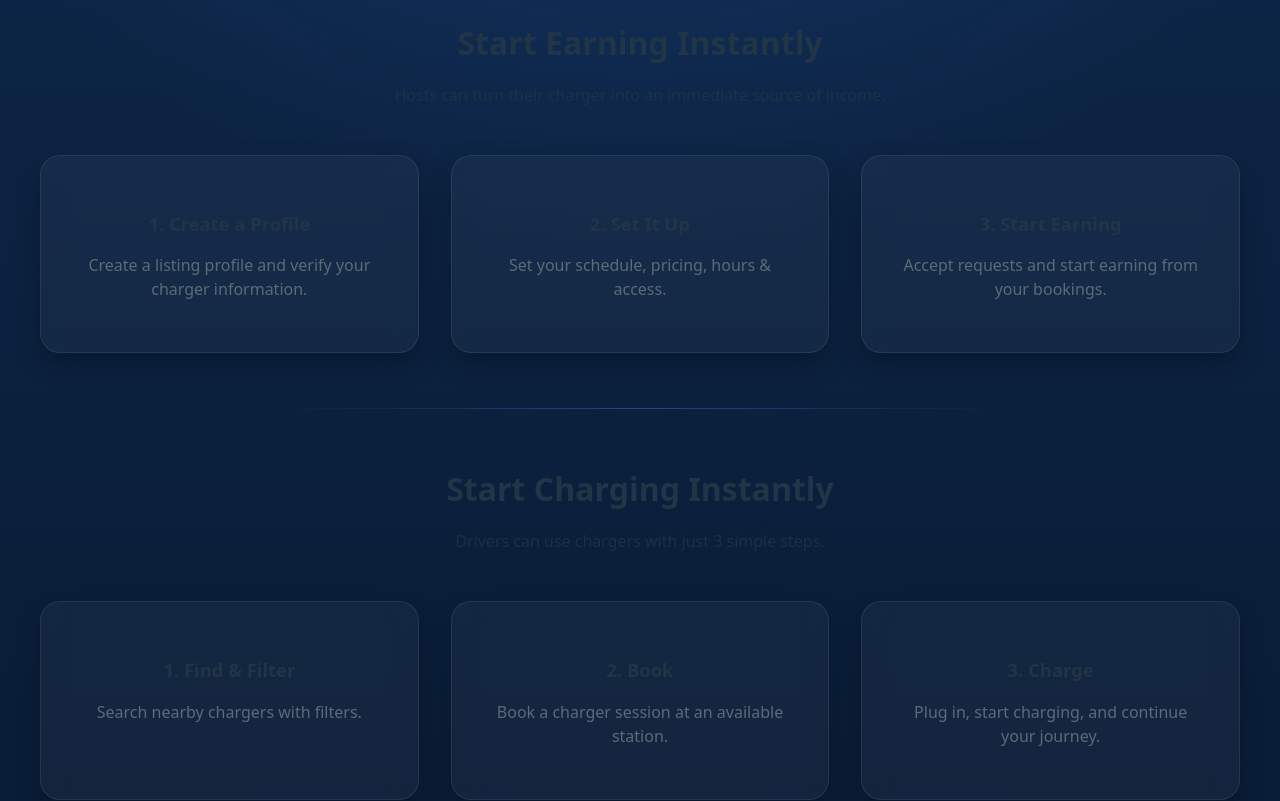
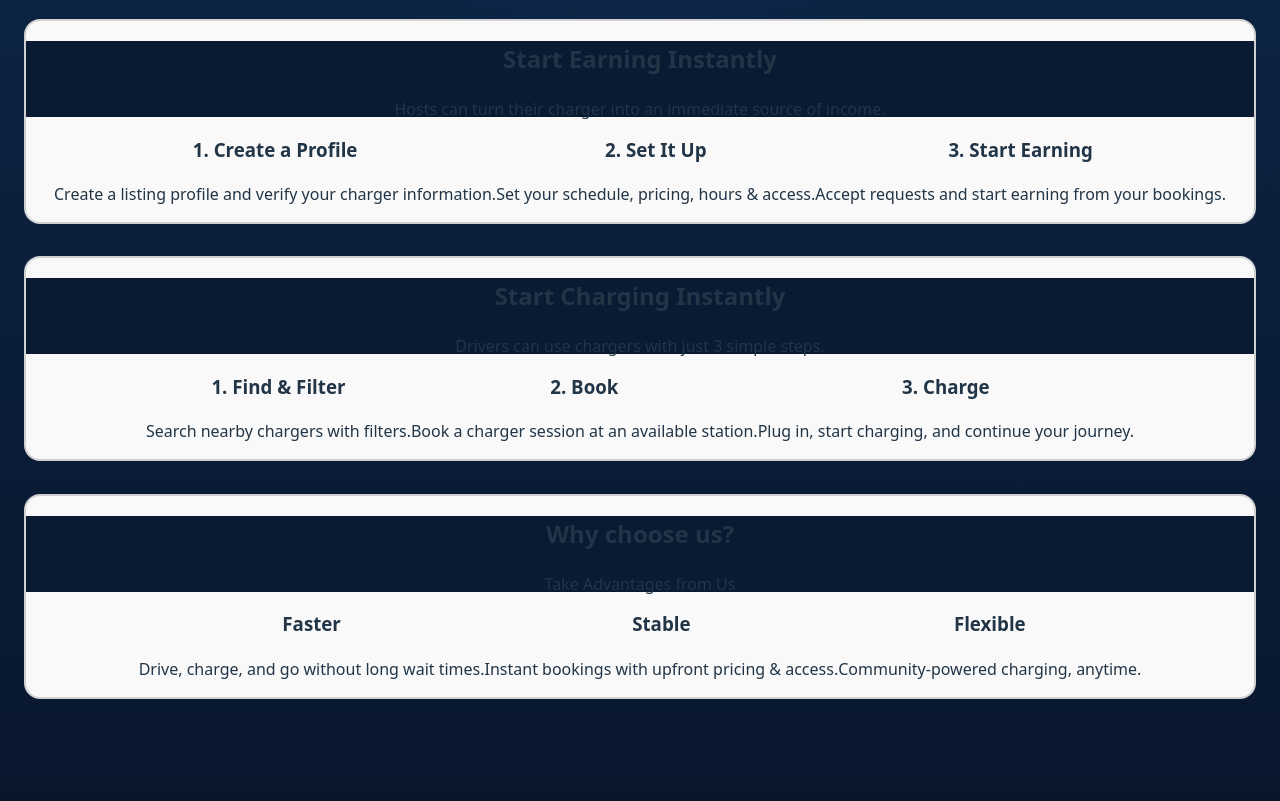
Before and after one commit to Yuna4cd/evbuddy-homepage-jz, a React (Vite) app: page /evbuddy-homepage-jz/rentals in a window 1280 px wide. Shown: the part 480-1281 px from the top of the page. Built offline with nearby package versions, Linux system fonts and the light colour scheme.

Commit message:
added stacking card animation to rent page

```diff
--- a/src/components/Header.css
+++ b/src/components/Header.css
@@ -149,7 +149,7 @@
   transition: transform 0.3s ease;
 }
 
-@media (max-width: 768px) {
+@media (max-width: 945px) {
   .hamburger {
     display: flex;
   }
--- a/src/components/RentPageComponenets/RentSections.jsx
+++ b/src/components/RentPageComponenets/RentSections.jsx
@@ -1,72 +1,95 @@
 
 export default function RentSections() {
+    const RENT_CARDS = [
+        {
+            title: "Start Earning Instantly",
+            subtitle:
+            "Hosts can turn their charger into an immediate source of income.",
+            cards: [
+                {
+                    title: "1. Create a Profile",
+                    description:
+                    "Create a listing profile and verify your charger information.",
+                },
+                {
+                    title: "2. Set It Up",
+                    description:
+                    "Set your schedule, pricing, hours & access.",
+                },
+                {
+                    title: "3. Start Earning",
+                    description:
+                    "Accept requests and start earning from your bookings.",
+                },
+            ],
+        },
+        {
+            title: "Start Charging Instantly",
+            subtitle:
+            "Drivers can use chargers with just 3 simple steps.",
+            cards: [
+                {
+                    title: "1. Find & Filter",
+                    description:
+                    "Search nearby chargers with filters.",
+                },
+                {
+                    title: "2. Book",
+                    description:
+                    "Book a charger session at an available station.",
+                },
+                {
+                    title: "3. Charge",
+                    description:
+                    "Plug in, start charging, and continue your journey.",
+                },
+            ],
+        },
+        {
+            title: "Why choose us?",
+            subtitle: "Take Advantages from Us",
+            cards: [
+                {
+                    title: "Faster",
+                    description:
+                    "Drive, charge, and go without long wait times.",
+                },
+                {
+                    title: "Stable",
+                    description:
+                    "Instant bookings with upfront pricing & access.",
+                },
+                {
+                    title: "Flexible",
+                    description:
+                    "Community-powered charging, anytime.",
+                },
+            ],
+        },
+    ];
+
     return (
         <div>
-            {/* Host Section */}
-            <section className="rent-section">
-                <h2>Start Earning Instantly</h2>
-                <p className="section-subtitle">
-                Hosts can turn their charger into an immediate source of income.
-                </p>
-
-                <div className="rent-steps">
-                <div className="rent-card">
-                    <h3>1. Create a Profile</h3>
-                    <p>Create a listing profile and verify your charger information.</p>
-                </div>
-                <div className="rent-card">
-                    <h3>2. Set It Up</h3>
-                    <p>Set your schedule, pricing, hours & access.</p>
-                </div>
-                <div className="rent-card">
-                    <h3>3. Start Earning</h3>
-                    <p>Accept requests and start earning from your bookings.</p>
-                </div>
-                </div>
-            </section>
-
-            {/* Driver Section */}
-            <section className="rent-section">
-                <h2>Start Charging Instantly</h2>
-                <p className="section-subtitle">
-                Drivers can use chargers with just 3 simple steps.
-                </p>
-
-                <div className="rent-steps">
-                <div className="rent-card">
-                    <h3>1. Find & Filter</h3>
-                    <p>Search nearby chargers with filters.</p>
-                </div>
-                <div className="rent-card">
-                    <h3>2. Book</h3>
-                    <p>Book a charger session at an available station.</p>
-                </div>
-                <div className="rent-card">
-                    <h3>3. Charge</h3>
-                    <p>Plug in, start charging, and continue your journey.</p>
-                </div>
-                </div>
-            </section>
-
-            {/* Why Choose Us */}
-            <section className="rent-section">
-                <h2>Why choose us?</h2>
-
-                <div className="rent-steps">
-                <div className="rent-card">
-                    <h3>Faster</h3>
-                    <p>Drive, charge, and go without long wait times.</p>
-                </div>
-                <div className="rent-card">
-                    <h3>Stable</h3>
-                    <p>Instant bookings with upfront pricing & access.</p>
-                </div>
-                <div className="rent-card">
-                    <h3>Flexible</h3>
-                    <p>Community-powered charging, anytime.</p>
-                </div>
-                </div>
-            </section>
+            <ul id="rent-cards">
+                {RENT_CARDS.map((card, cardIndex) => (
+                    <li className="rent-card" key={cardIndex} style={{"--index":cardIndex}}>
+                        <div className="card-content">
+                            <div className="content-header">
+                                <h2>{card.title}</h2>
+                                <p>{card.subtitle}</p>
+                            </div>
+                            <div className="info-container">
+                                {card.cards.map((info, inforIndex) => (
+                                    <div className="content-info" key={inforIndex}>
+                                        <h3>{info.title}</h3>
+                                        <p>{info.description}</p>
+                                    </div>
+                                ))}
+                            </div>
+                        </div>
+                    </li>
+                ))}
+            </ul>
         </div>
     )
 }
--- a/src/index.css
+++ b/src/index.css
@@ -20,6 +20,9 @@
   --color-text-secondary: rgba(255, 255, 255, 0.6);
 
   /* Primary Backgrounds */
+  --color-bg-radial:
+    radial-gradient(circle at 50% -10%, rgba(59,130,246,0.25), transparent 40%),
+    linear-gradient(180deg, #0e294d 0%, #08162B 100%);
   --color-bg-surface: #0c1f3d;
   --color-bg-primary: #0e294d;        /* Main section background */
   --color-bg-primary-dark: #08162B;   /* Darker depth layer */
--- a/src/pages/RentPage.css
+++ b/src/pages/RentPage.css
@@ -4,10 +4,7 @@
 .rent-page {
   min-height: 100vh;
 
-  background:
-    radial-gradient(circle at 50% -10%, rgba(59,130,246,0.25), transparent 40%),
-    linear-gradient(180deg, #0e294d 0%, #08162B 100%);
-
+  background: var(--color-bg-radial);
   color: var(--color-text-primary);
   padding: 6rem 1.5rem 8rem;
 }
@@ -104,48 +101,62 @@
 
 
 /* =========================
-   CARD GRID
+   CARD
 ========================== */
-.rent-steps {
-  display: grid;
-  grid-template-columns: repeat(auto-fit, minmax(280px, 1fr));
-  gap: 2rem;
+
+#rent-cards {
+	--numcards: 3;
+	view-timeline-name: --cards-element-scrolls-in-body;
+  list-style-type: none;
+  display: flex;
+  flex-direction: column;
+  padding: 0;
+  margin: 0;
+  width: 100%;
 }
 
-/* =========================
-   GLASS CARD
-========================== */
 .rent-card {
-  background: rgba(255, 255, 255, 0.04);
-  border: 1px solid rgba(255, 255, 255, 0.08);
+  position: sticky;
+  top: 80px;
+  margin-bottom: 2rem;
 
-  border-radius: 20px;
-  padding: 2.2rem;
+  --index0: calc(var(--index));
+	--reverse-index: calc(var(--numcards) - var(--index0));
 
-  backdrop-filter: blur(12px);
-
-  transition: all 0.3s ease;
-
-  box-shadow:
-    0 10px 25px rgba(0,0,0,0.25);
 }
 
-.rent-card:hover {
-  transform: translateY(-6px);
-  border-color: rgba(59,130,246,0.4);
+@keyframes scale {
+	to {
+		transform:
+			scale(calc(1.1 - calc(0.1 * var(--reverse-index))));
+	}
+}
 
-  box-shadow:
-    0 20px 40px rgba(0,0,0,0.4);
+.card-content {
+  background-color: var(--color-bg-card);
+  border: 2px solid var(--color-border-default);
+  border-radius: 16px;
+
+	animation: linear scale forwards;
+	animation-timeline: --cards-element-scrolls-in-body;
+  animation-range: exit-crossing 0% exit-crossing 100%;
+}
+
+.content-header {
+  height: 60px;
+  background-color: var(--color-bg-header);
+  padding-bottom: 1rem;
+}
+
+.info-container {
+  display: flex;
+  flex-direction: row;
+  justify-content: center;
 }
 
 
-.rent-card h3 {
-  margin-bottom: 0.75rem;
-  font-size: 1.15rem;
-  color: var(--color-text-primary);
+@media (max-width: 945px) {
+  .info-container {
+    flex-direction: column;
+  }
 }
-
-.rent-card p {
-  color: var(--color-text-secondary);
-  line-height: 1.5;
-}
```
